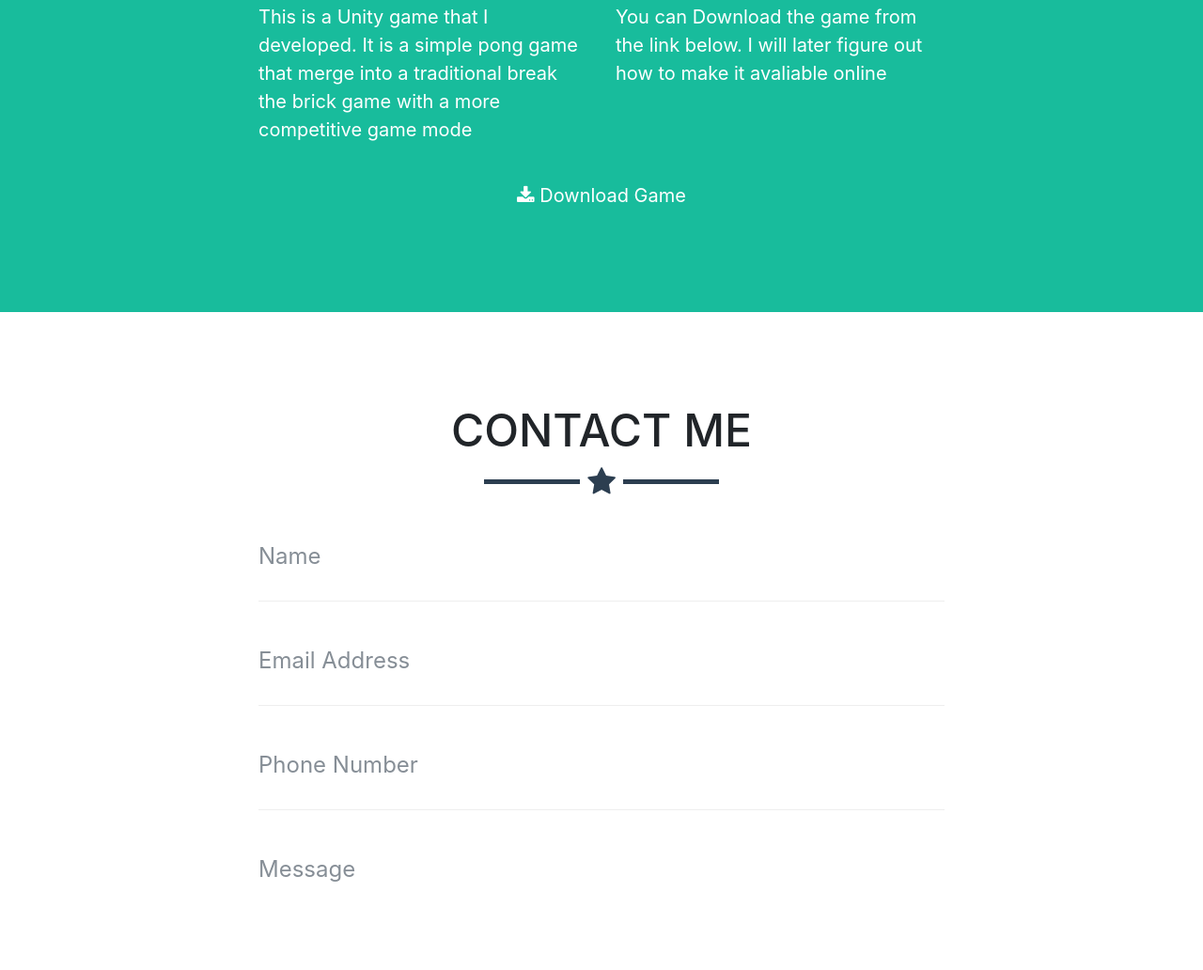
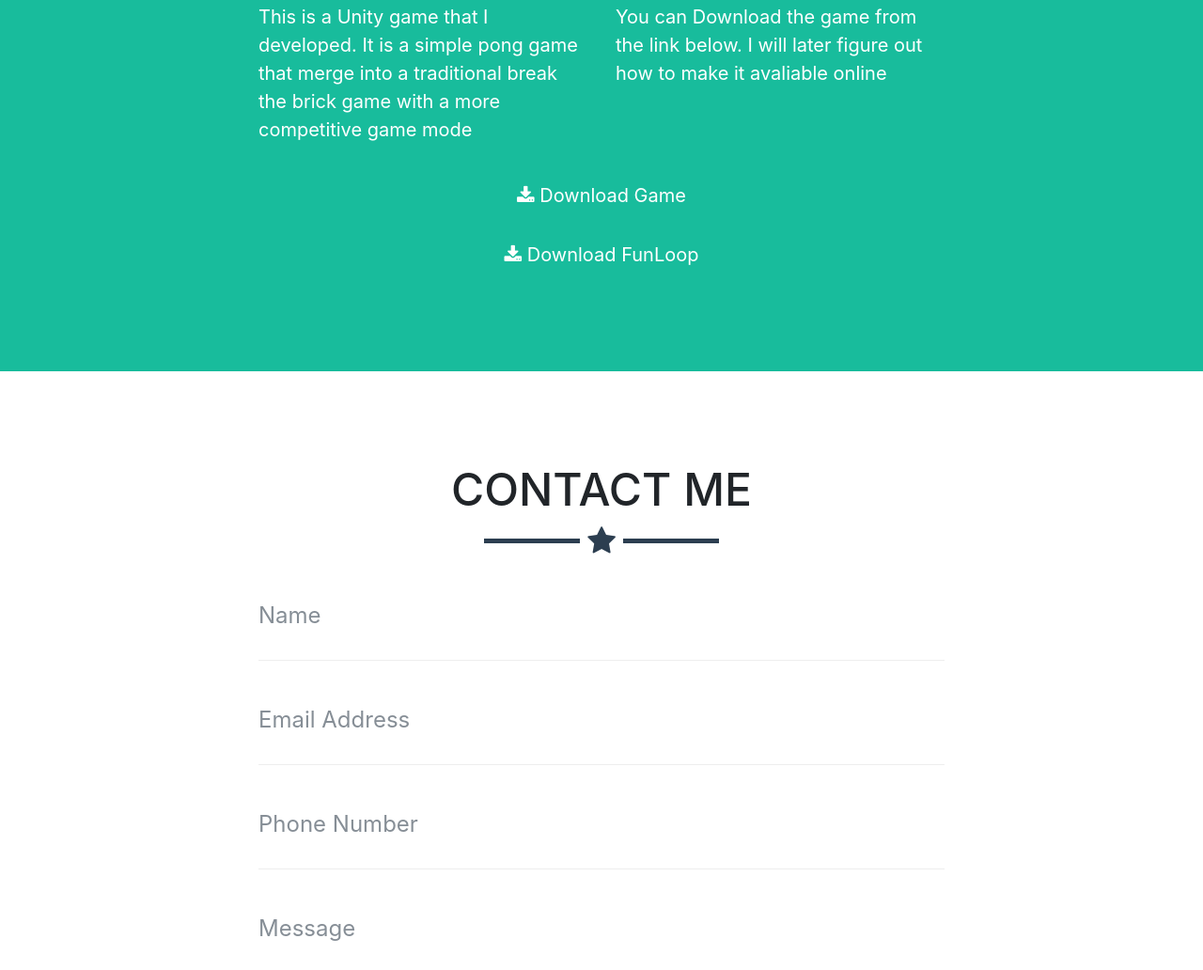
Before and after one commit to unknown-ccder/yanacifer2017, a website with bundled scripts: page index.html in a window 1280 px wide. Shown: the part 1882-2914 px from the top of the page at 94% size. Built offline with nearby package versions, Linux system fonts and the light colour scheme.

Commit message:
okadsd
asd

```diff
--- a/index.html
+++ b/index.html
@@ -68,7 +68,7 @@
         <hr class="star-primary">
         <div class="row">
           <div class="col-sm-4 portfolio-item">
-            <a class="portfolio-link" href="FunLoop.html" data-toggle="modal">
+            <a class="portfolio-link" href="FunLoop/FunLoop.html" data-toggle="modal">
               <div class="caption">
                 <div class="caption-content">
                   <i class="fa fa-search-plus fa-3x"></i>
@@ -147,6 +147,13 @@
             <a href="PongGame/Pong_Game.html" class="btn btn-lg btn-outline">
               <i class="fa fa-download"></i>
               Download Game
+            </a>
+          </div>
+
+          <div class="col-lg-8 mx-auto text-center">
+            <a href="FunLoop/FunLoop.html" class="btn btn-lg btn-outline">
+              <i class="fa fa-download"></i>
+              Download FunLoop
             </a>
           </div>
         </div>
```
